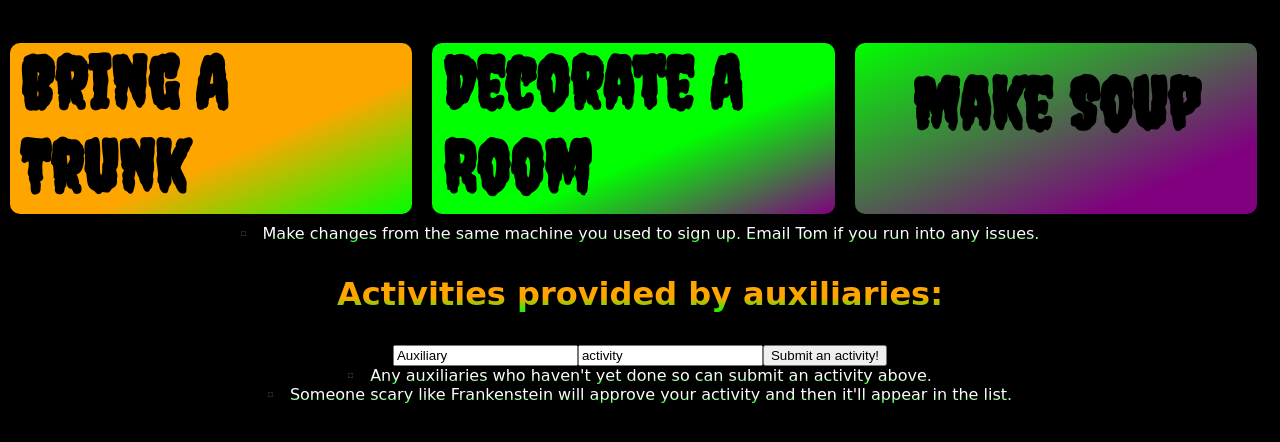
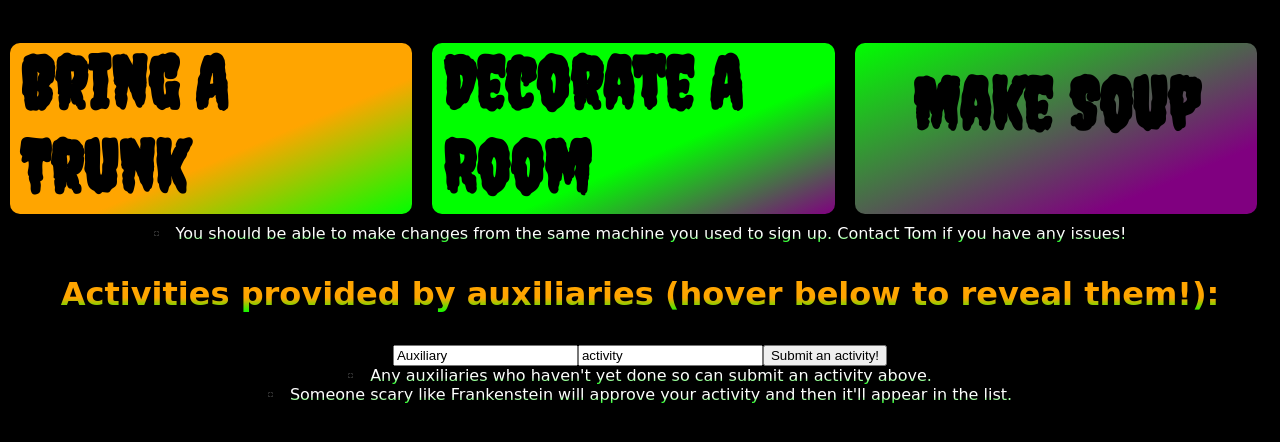
Before and after one commit to devjolt/trunk_and_treat, a Django app: template templates/trunk_or_treat/home.html in a window 1280 px wide. Shown: the part 275-717 px from the top of the page. Run offline with Django 3.2, Linux system fonts and the light colour scheme; the template is opened without the code that fills it, so the values that code supplies are empty; some web fonts are replaced.

Commit message:
minor cosmetic changes

```diff
--- a/templates/trunk_or_treat/home.html
+++ b/templates/trunk_or_treat/home.html
@@ -89,11 +89,11 @@
 
         </div>
     </div>
-    <li>Make changes from the same machine you used to sign up. Email Tom if you run into any issues.</li>
+    <li>You should be able to make changes from the same machine you used to sign up. Contact Tom if you have any issues!</li>
 
 
     <div class='auxiliary-activity-grid'>
-        <h3>Activities provided by auxiliaries:</h3>
+        <h3>Activities provided by auxiliaries (hover below to reveal them!):</h3>
         {%for activity in activities%}
             <h4>{{activity.name}}: {{activity.activity}}</h4>
         {%endfor%}
```
